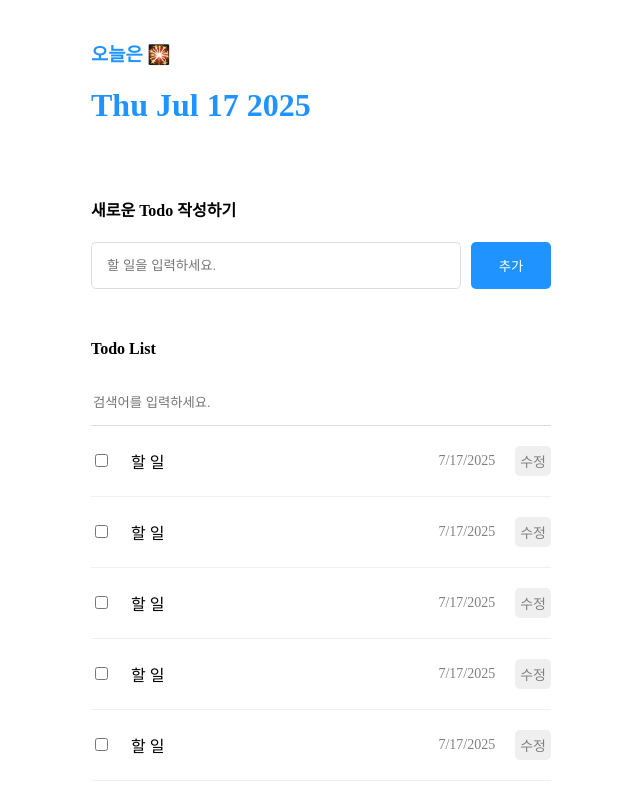
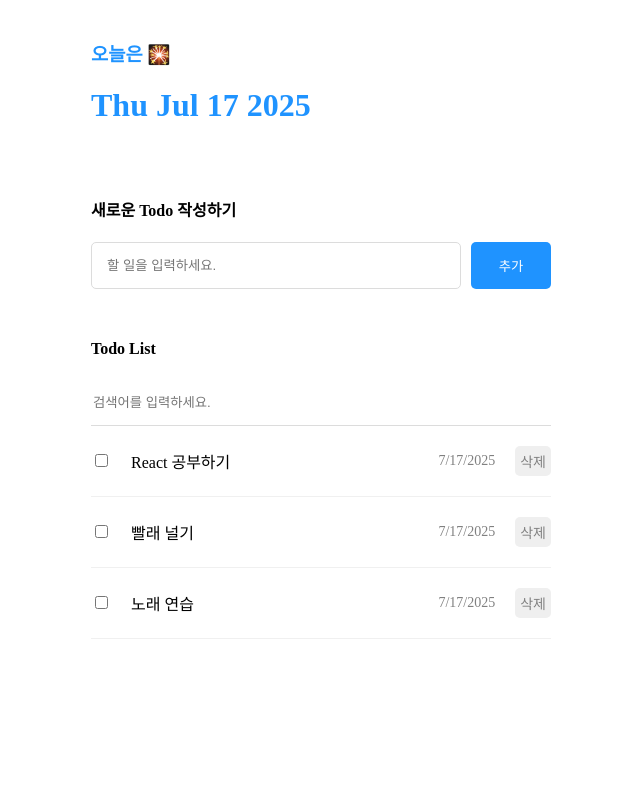
Before and after one commit to cypowers/todo, a React (Create React App) app: page / in a window 1280 px wide. Shown: the whole page, without its empty margins (319-959 px from the left). Built offline with nearby package versions, Linux system fonts and the light colour scheme; the HTML template or start-up script is replaced by a standard one.

Commit message:
todo list item보여주기 까지

```diff
--- a/src/App.js
+++ b/src/App.js
@@ -30,7 +30,7 @@ function App() {
     <div className="App">
       <Header />
       <TodoEditor onCreate={onCreate}/>
-      <TodoList />
+      <TodoList todo={todo}/>
     </div>
   );
 }
--- a/src/component/TodoItem.js
+++ b/src/component/TodoItem.js
@@ -1,15 +1,15 @@
 import "./TodoItem.css";
 
-const TodoItem = ()=> {
+const TodoItem = ({id, content, isDone, createDate})=> {
     return (
         <div className="TodoItem">
             <div className="checkbox_col">
-                <input type="checkbox" />
+                <input checked={isDone} type="checkbox" />
             </div>
-            <div className="title_col">할 일</div>
-            <div className="date_col">{new Date().toLocaleDateString()}</div>
+            <div className="title_col">{content}</div>
+            <div className="date_col">{new Date(createDate).toLocaleDateString()}</div>
             <div className="btn_col">
-                <button>수정</button>
+                <button>삭제</button>
             </div>
         </div>
     );
--- a/src/component/TodoList.js
+++ b/src/component/TodoList.js
@@ -1,17 +1,28 @@
+import {useState} from "react"
 import TodoItem from "./TodoItem";
 import "./TodoList.css";
 
-const TodoList = () => {
+const TodoList = ({todo}) => {
+    const [search, setSearch] = useState('');
+    const onChangeSearch = (e) => {
+        setSearch(e.target.value);
+    }
+
+    const getSearchResult = () => {
+        if (!search) return todo;
+        return todo.filter(item => item.content.toLowerCase().includes(search.toLowerCase()));
+    }
+
     return (
         <div className="TodoList">
             <h4>Todo List</h4>
-            <input className="searchbar" placeholder="검색어를 입력하세요." />
+            <input value={search}
+                   onChange={onChangeSearch}
+                   className="searchbar" placeholder="검색어를 입력하세요." />
             <div className="list_wrapper">
-                <TodoItem />
-                <TodoItem />
-                <TodoItem />
-                <TodoItem />
-                <TodoItem />
+                {getSearchResult().map((item) => (
+                    <TodoItem key={item.id} {...item} />
+                ))}
             </div>
         </div>
     );
```
